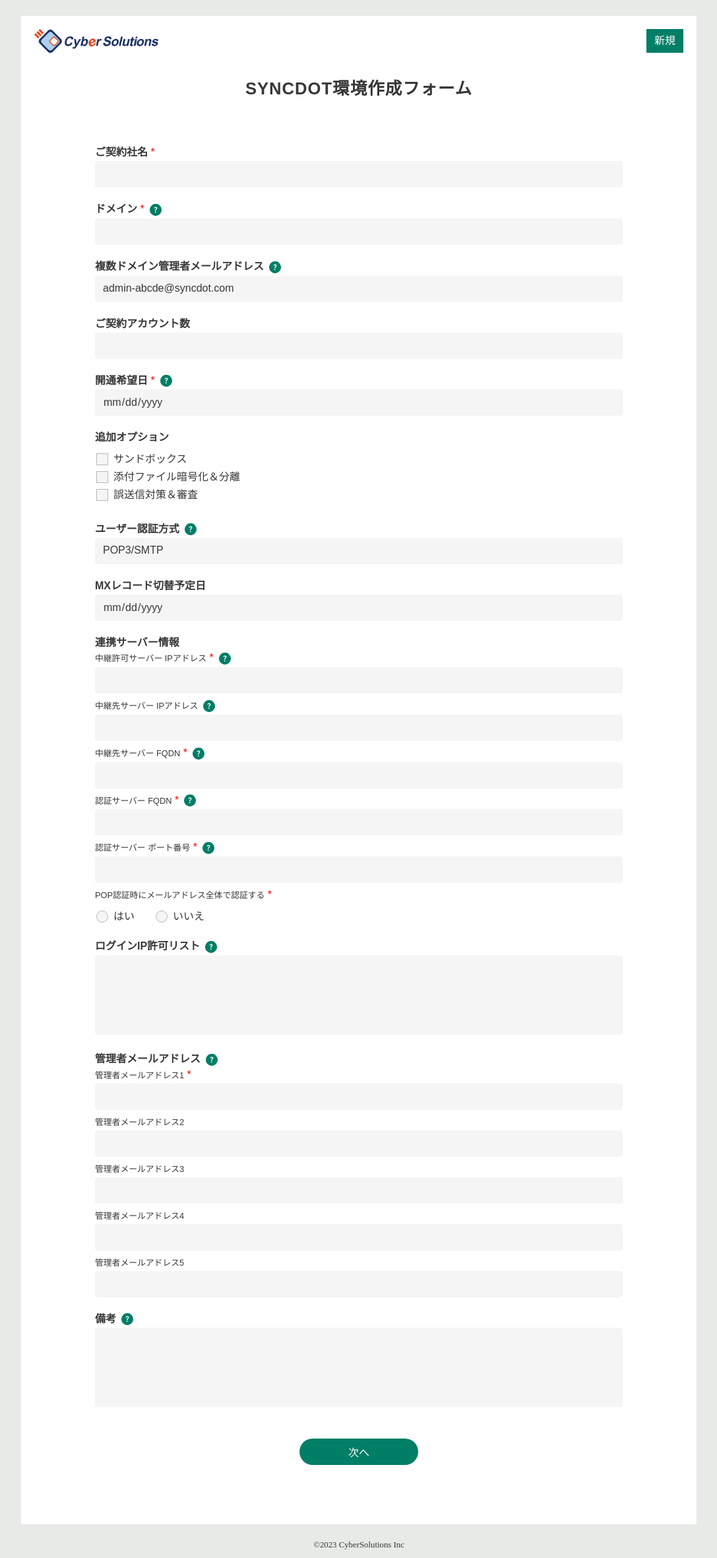
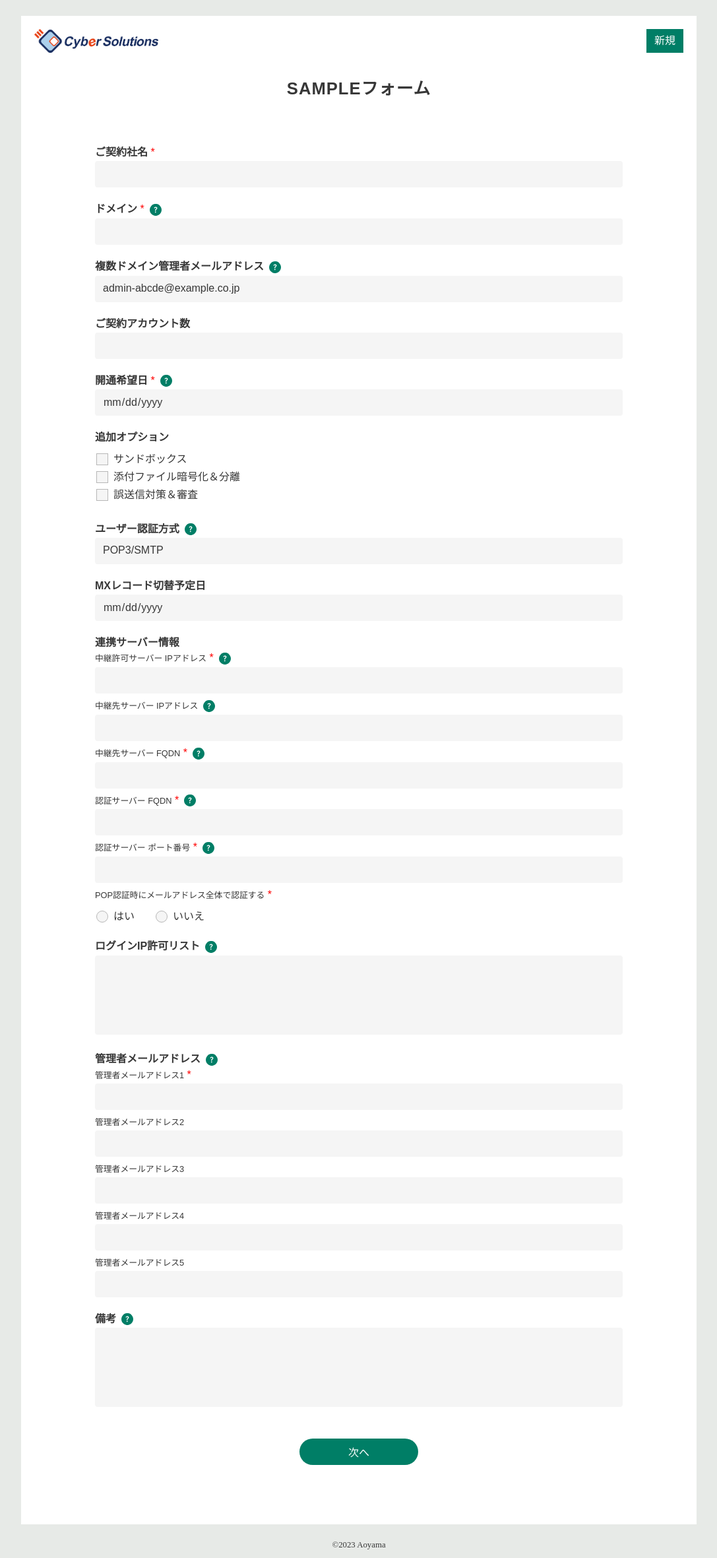
Before and after one commit to yukiaoym/form1, a Next.js app: page /nifcloud/new in a window 1280 px wide. Shown: the whole page at 66% size, without its empty margins (96-1183 px from the left). Built offline with nearby package versions, Linux system fonts and the light colour scheme.

Commit message:
first commit

```diff
--- a/components/config/common.json
+++ b/components/config/common.json
@@ -53,11 +53,11 @@
         "Extic"
     ],
     "MultiAdminList": [
-        "admin-abcde@syncdot.com",
-        "admin-fghij@syncdot.com",
-        "admin-klmno@syncdot.com",
-        "admin-pqrst@syncdot.com",
-        "admin-uvwxyz@syncdot.com",
-        "admin-etc@syncdot.com"
+        "admin-abcde@example.co.jp",
+        "admin-fghij@example.co.jp",
+        "admin-klmno@example.co.jp",
+        "admin-pqrst@example.co.jp",
+        "admin-uvwxyz@example.co.jp",
+        "admin-etc@example.co.jp"
     ]
 }
--- a/components/pages/Meta.tsx
+++ b/components/pages/Meta.tsx
@@ -3,8 +3,8 @@ import Head from "next/head"
 export const Meta = () => {
   return  (
     <Head>
-      <title>SYNCDOT環境作成フォーム</title>
-      <meta name="description" content="SYNCDOT環境作成フォームです"></meta>
+      <title>SAMPLEフォーム</title>
+      <meta name="description" content="SAMPLEフォーム"></meta>
       <meta name="robots" content="noindex" />
       <link rel="shortcut icon" href="/form/favicon.ico"></link>
     </Head>
--- a/next.config.js
+++ b/next.config.js
@@ -2,8 +2,8 @@
 const nextConfig = {
   reactStrictMode: true,
 }
-const SUB_DIRECTORY = "/form";
-// const SUB_DIRECTORY = "";
+// const SUB_DIRECTORY = "/form";
+const SUB_DIRECTORY = "";
 const isProd = process.env.NODE_ENV == "production"
 
 module.exports = {
--- a/pages/nifcloud/[id].tsx
+++ b/pages/nifcloud/[id].tsx
@@ -104,7 +104,7 @@ export default function New({type}:TypeProps) {
                     <img src={ isProd ? `${SUB_DIRECTORY}/CyberSolutions.png` : "/CyberSolutions.png" } />
                     <div>{MenuDict[type]}</div>
                 </Menu>
-                <Title>SYNCDOT環境作成フォーム</Title>
+                <Title>SAMPLEフォーム</Title>
                 <Contents>
                     {/* <Explanation>
                         下記フォームに必要項目を入力して送信してください。<br />
@@ -115,7 +115,7 @@ export default function New({type}:TypeProps) {
                 </Contents>
             </Main>
             <Footer>
-                <small>©2023 CyberSolutions Inc</small>
+                <small>©2023 Aoyama</small>
             </Footer>
         </Background>
     );
```
